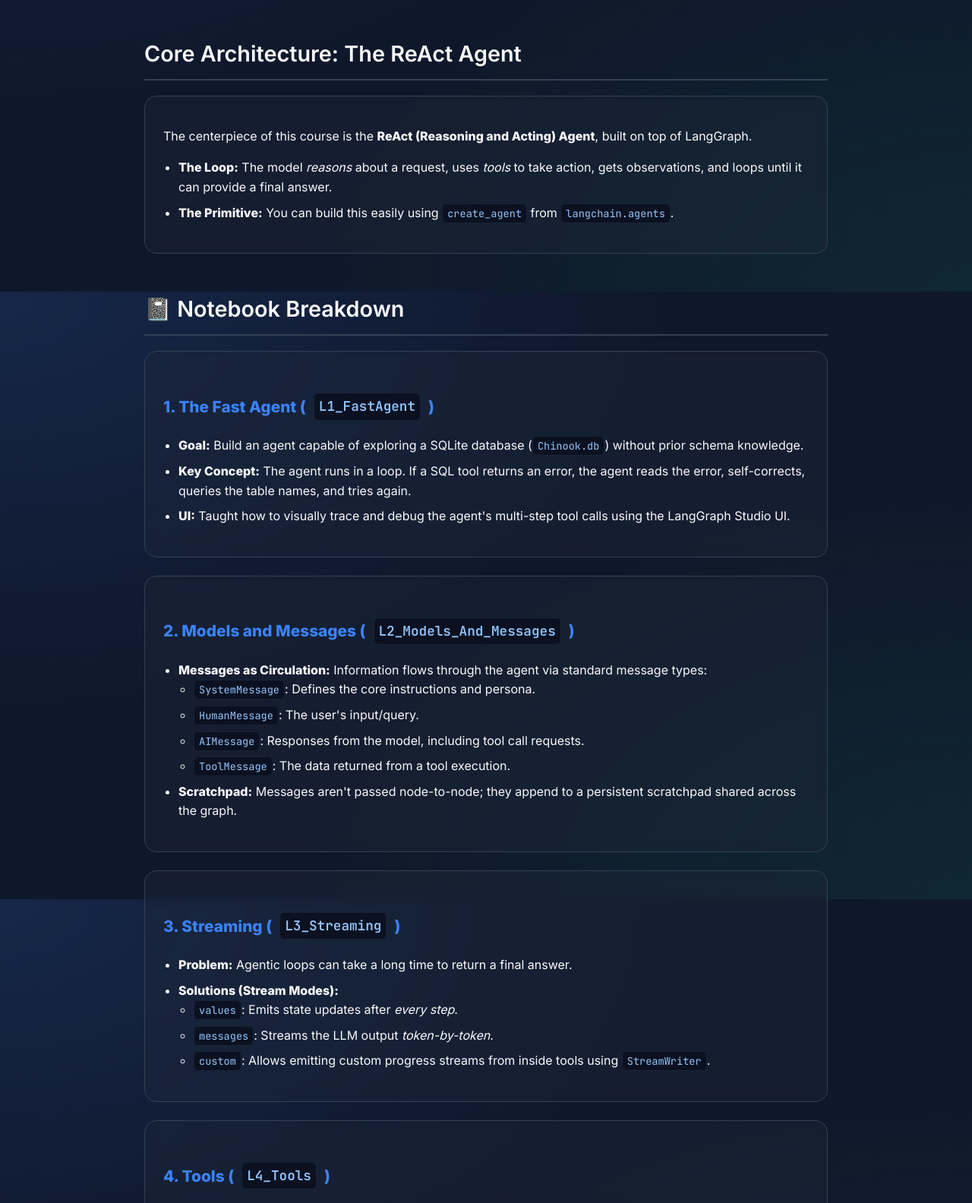
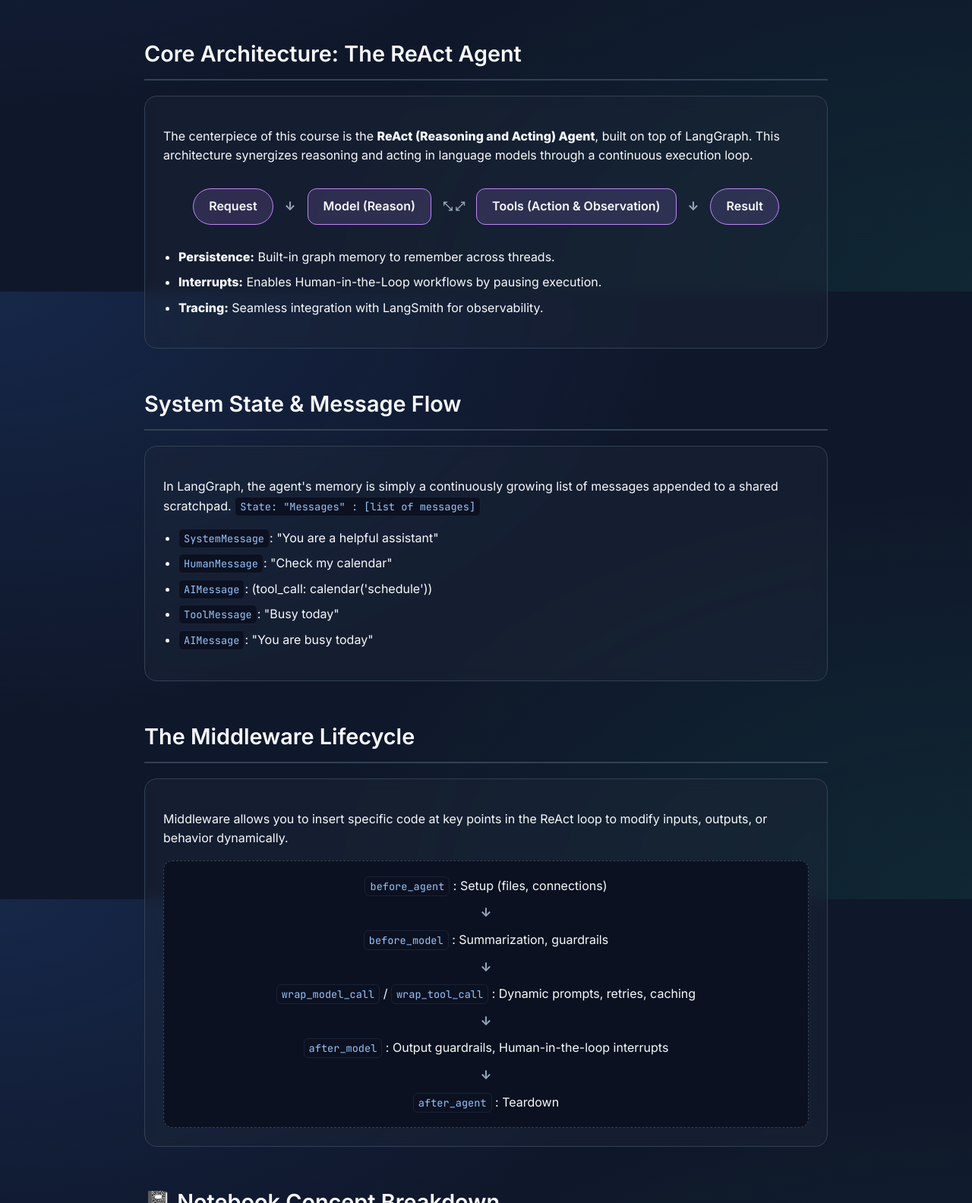
Before and after one commit to Jgursaha/aiProjects, a plain HTML site: page qs LangChain Essentials Python/langchain_essentials_summary.html in a window 1280 px wide. Shown: the part 1216-2800 px from the top of the page at 76% size. Drawn offline with Linux system fonts and the light colour scheme.

Commit message:
Enhance HTML summary with slide architecture, lifecycle diagrams, and acknowledgement

```diff
--- a/qs LangChain Essentials Python/langchain_essentials_summary.html
+++ b/qs LangChain Essentials Python/langchain_essentials_summary.html
@@ -17,6 +17,7 @@
             --accent: #10b981;
             --code-bg: #0b1120;
             --border: #334155;
+            --purple-light: #c084fc;
         }
 
         body {
@@ -170,6 +171,54 @@
             color: var(--accent);
         }
 
+        /* Flow Diagrams & Images */
+        .flow-container {
+            display: flex;
+            align-items: center;
+            justify-content: center;
+            gap: 15px;
+            margin: 30px 0;
+            flex-wrap: wrap;
+        }
+
+        .flow-node {
+            background: rgba(192, 132, 252, 0.15);
+            border: 1px solid var(--purple-light);
+            color: var(--text-main);
+            padding: 10px 20px;
+            border-radius: 12px;
+            font-weight: 600;
+            text-align: center;
+        }
+
+        .flow-arrow {
+            color: var(--text-muted);
+            font-weight: bold;
+        }
+
+        .flow-vertical {
+            display: flex;
+            flex-direction: column;
+            align-items: center;
+            gap: 10px;
+            background: var(--code-bg);
+            padding: 20px;
+            border-radius: 12px;
+            border: 1px dashed var(--border);
+        }
+
+        .concept-image {
+            margin: 20px 0;
+            text-align: center;
+        }
+
+        .concept-image img {
+            max-width: 100%;
+            border-radius: 12px;
+            border: 1px solid var(--border);
+            box-shadow: 0 4px 20px rgba(0, 0, 0, 0.2);
+            background-color: #fff; /* Some slide assets might have transparent backgrounds that need white for readability */
+        }
     </style>
 </head>
 <body>
@@ -177,7 +226,7 @@
 <div class="container">
     <header>
         <h1>🧠 LangChain Essentials - Python</h1>
-        <p class="subtitle">A succinct reference guide summarizing the core concepts learned in the course, serving as a memory jog for future application building.</p>
+        <p class="subtitle">A comprehensive reference guide summarizing the core architectural concepts, ReAct flow, and Jupyter Notebook labs from the course.</p>
     </header>
 
     <h2>Lecture Quick Reference</h2>
@@ -242,48 +291,91 @@
 
     <h2>Core Architecture: The ReAct Agent</h2>
     <div class="card">
-        <p>The centerpiece of this course is the <strong>ReAct (Reasoning and Acting) Agent</strong>, built on top of LangGraph.</p>
+        <p>The centerpiece of this course is the <strong>ReAct (Reasoning and Acting) Agent</strong>, built on top of LangGraph. This architecture synergizes reasoning and acting in language models through a continuous execution loop.</p>
+
+        <div class="flow-container">
+            <div class="flow-node" style="border-radius: 30px;">Request</div>
+            <div class="flow-arrow">↓</div>
+            <div class="flow-node">Model (Reason)</div>
+            <div class="flow-arrow">⤡ ⤢</div>
+            <div class="flow-node">Tools (Action & Observation)</div>
+            <div class="flow-arrow">↓</div>
+            <div class="flow-node" style="border-radius: 30px;">Result</div>
+        </div>
+
         <ul>
-            <li><strong>The Loop:</strong> The model <em>reasons</em> about a request, uses <em>tools</em> to take action, gets observations, and loops until it can provide a final answer.</li>
-            <li><strong>The Primitive:</strong> You can build this easily using <code>create_agent</code> from <code>langchain.agents</code>.</li>
+            <li><strong>Persistence:</strong> Built-in graph memory to remember across threads.</li>
+            <li><strong>Interrupts:</strong> Enables Human-in-the-Loop workflows by pausing execution.</li>
+            <li><strong>Tracing:</strong> Seamless integration with LangSmith for observability.</li>
         </ul>
     </div>
 
-    <h2>📓 Notebook Breakdown</h2>
+    <h2>System State & Message Flow</h2>
+    <div class="card">
+        <p>In LangGraph, the agent's memory is simply a continuously growing list of messages appended to a shared scratchpad. <code>State: "Messages" : [list of messages]</code></p>
+        <ul>
+            <li><code>SystemMessage</code>: "You are a helpful assistant"</li>
+            <li><code>HumanMessage</code>: "Check my calendar"</li>
+            <li><code>AIMessage</code>: (tool_call: calendar('schedule'))</li>
+            <li><code>ToolMessage</code>: "Busy today"</li>
+            <li><code>AIMessage</code>: "You are busy today"</li>
+        </ul>
+    </div>
+
+    <h2>The Middleware Lifecycle</h2>
+    <div class="card">
+        <p>Middleware allows you to insert specific code at key points in the ReAct loop to modify inputs, outputs, or behavior dynamically.</p>
+        <div class="flow-vertical">
+            <div><code>before_agent</code> : Setup (files, connections)</div>
+            <div class="flow-arrow">↓</div>
+            <div><code>before_model</code> : Summarization, guardrails</div>
+            <div class="flow-arrow">↓</div>
+            <div><code>wrap_model_call</code> / <code>wrap_tool_call</code> : Dynamic prompts, retries, caching</div>
+            <div class="flow-arrow">↓</div>
+            <div><code>after_model</code> : Output guardrails, Human-in-the-loop interrupts</div>
+            <div class="flow-arrow">↓</div>
+            <div><code>after_agent</code> : Teardown</div>
+        </div>
+    </div>
+
+    <h2>📓 Notebook Concept Breakdown</h2>
 
     <div class="card">
         <h3>1. The Fast Agent (<code>L1_FastAgent</code>)</h3>
+        <p><strong>Concept:</strong> A ReAct agent is built with <code>create_agent</code>. It acts as the orchestration engine connecting your user requests, a language model (for reasoning), and your database/tools (for acting and observing).</p>
+        <div class="concept-image">
+            <img src="lca-langchainV1-essentials/python/assets/LC_L1_Top.png" alt="ReAct Agent Flow">
+        </div>
         <ul>
             <li><strong>Goal:</strong> Build an agent capable of exploring a SQLite database (<code>Chinook.db</code>) without prior schema knowledge.</li>
-            <li><strong>Key Concept:</strong> The agent runs in a loop. If a SQL tool returns an error, the agent reads the error, self-corrects, queries the table names, and tries again.</li>
-            <li><strong>UI:</strong> Taught how to visually trace and debug the agent's multi-step tool calls using the LangGraph Studio UI.</li>
+            <li><strong>Key Takeaway:</strong> The agent runs in a loop. If a SQL tool returns an error, the agent reads the error observation, self-corrects, queries the table names, and tries again.</li>
         </ul>
     </div>
 
     <div class="card">
         <h3>2. Models and Messages (<code>L2_Models_And_Messages</code>)</h3>
+        <p><strong>Concept:</strong> Elements of the system communicate exclusively by appending message objects to a persistent <code>State</code> array.</p>
+        <div class="concept-image">
+            <img src="lca-langchainV1-essentials/python/assets/LC_Messages.png" alt="Message Flow State">
+        </div>
         <ul>
-            <li><strong>Messages as Circulation:</strong> Information flows through the agent via standard message types:
-                <ul>
-                    <li><code>SystemMessage</code>: Defines the core instructions and persona.</li>
-                    <li><code>HumanMessage</code>: The user's input/query.</li>
-                    <li><code>AIMessage</code>: Responses from the model, including tool call requests.</li>
-                    <li><code>ToolMessage</code>: The data returned from a tool execution.</li>
-                </ul>
-            </li>
+            <li><strong>Messages as Circulation:</strong> Information flows through standard message types: <code>SystemMessage</code>, <code>HumanMessage</code>, <code>AIMessage</code>, and <code>ToolMessage</code>.</li>
             <li><strong>Scratchpad:</strong> Messages aren't passed node-to-node; they append to a persistent scratchpad shared across the graph.</li>
         </ul>
     </div>
 
     <div class="card">
         <h3>3. Streaming (<code>L3_Streaming</code>)</h3>
+        <p><strong>Concept:</strong> Since agentic loops can be slow, streaming allows you to emit data token-by-token or step-by-step directly to the user to support highly interactive applications.</p>
+        <div class="concept-image">
+            <img src="lca-langchainV1-essentials/python/assets/LC_streaming.png" alt="Streaming Updates">
+        </div>
         <ul>
-            <li><strong>Problem:</strong> Agentic loops can take a long time to return a final answer.</li>
             <li><strong>Solutions (Stream Modes):</strong>
                 <ul>
                     <li><code>values</code>: Emits state updates after <em>every step</em>.</li>
                     <li><code>messages</code>: Streams the LLM output <em>token-by-token</em>.</li>
-                    <li><code>custom</code>: Allows emitting custom progress streams from inside tools using <code>StreamWriter</code>.</li>
+                    <li><code>custom</code>: Allows emitting user-defined data streams from inside tools.</li>
                 </ul>
             </li>
         </ul>
@@ -291,56 +383,71 @@
 
     <div class="card">
         <h3>4. Tools (<code>L4_Tools</code>)</h3>
+        <p><strong>Concept:</strong> Tools provide the "Action" part of ReAct. The Reasoning Node uses the tool's python description to decide when and how to call the tool, and the result acts as the "Observation".</p>
         <ul>
             <li><strong>Action Generators:</strong> Standard Python functions wrapped in a <code>@tool</code> decorator.</li>
-            <li><strong>Discovery:</strong> The LLM decides when and how to use a tool based entirely on the function's name, type hints, and docstring.</li>
             <li><strong>Optimization:</strong> Setting <code>parse_docstring=True</code> explicitly parses Google-style docstrings into strict metadata schemas for the LLM.</li>
         </ul>
     </div>
 
     <div class="card">
         <h3>5. Tools with MCP (<code>L5_Tools_w_MCP</code>)</h3>
+        <p><strong>Concept:</strong> You don't have to write all tools in Python. The Model Context Protocol allows the agent to reach out to an external server (e.g. running on Node.js) to execute tools.</p>
         <ul>
-            <li><strong>Model Context Protocol:</strong> An open standard that allows agents to use tools hosted <em>outside</em> of the Python process.</li>
+            <li><strong>Model Context Protocol:</strong> An open standard interface.</li>
             <li><strong>Usage:</strong> Utilized <code>MultiServerMCPClient</code> to connect to a local <code>npx</code> server, loading external tools directly into the LangChain agent.</li>
         </ul>
     </div>
 
     <div class="card">
         <h3>6. Memory (<code>L6_Memory</code>)</h3>
+        <p><strong>Concept:</strong> Without memory, the agent forgets previous messages (like "What did I buy?"). By utilizing a Checkpointer and a Thread ID, the agent gains long-term or session-based memory.</p>
+        <div class="concept-image">
+            <img src="lca-langchainV1-essentials/python/assets/LC_Memory_before.png" alt="Memory Architecture">
+        </div>
         <ul>
             <li><strong>Context:</strong> <code>RuntimeContext</code> is used to inject static dependencies (like DB connections) into tools.</li>
-            <li><strong>Short-Term Memory:</strong> Fix amnesia by adding <code>MemorySaver()</code> (checkpointing) and passing a <code>thread_id</code> in the config to bind conversation state.</li>
+            <li><strong>Short-Term Memory:</strong> Fix amnesia by adding <code>MemorySaver()</code> (checkpointing) and passing a <code>thread_id</code> in the config.</li>
         </ul>
     </div>
 
     <div class="card">
         <h3>7. Structured Output (<code>L7_StructuredOutput</code>)</h3>
+        <p><strong>Concept:</strong> Forcing the LLM to format its response as strict JSON so it can be parsed by subsequent computer systems (like extracting exact Name and Email strings).</p>
+        <div class="concept-image">
+            <img src="lca-langchainV1-essentials/python/assets/LC_StructuredOutput.png" alt="Structured Output Generation">
+        </div>
         <ul>
-            <li><strong>Goal:</strong> Forcing the LLM to reply with strict, predictable JSON data for computer systems to read.</li>
             <li><strong>Usage:</strong> By providing a <code>response_format</code> (like a Pydantic Model or a TypedDict), the agent outputs validated, structured data instead of raw text.</li>
         </ul>
     </div>
 
     <div class="card">
-        <h3>8. Dynamic Prompting & Middleware (<code>L8_Dynamic_Prompt</code>)</h3>
+        <h3>8. Dynamic Prompting (<code>L8_Dynamic_Prompt</code>)</h3>
+        <p><strong>Concept:</strong> Prompts must cover all phases and conditions of a task, but static prompts get too large. We can dynamically choose and inject the correct System Prompt at runtime using middleware.</p>
+        <div class="concept-image">
+            <img src="lca-langchainV1-essentials/python/assets/LC_DynamicPrompts.png" alt="Dynamic Prompt Selection">
+        </div>
         <ul>
-            <li><strong>Middleware:</strong> Allows inserting custom code to intercept agent steps.</li>
-            <li><strong>Dynamic Prompts:</strong> Use middleware functions to conditionally build and swap System Prompts on the fly based on runtime context (e.g. <code>is_employee</code> flag).</li>
+            <li><strong>Dynamic Prompts:</strong> Use middleware functions to conditionally build and swap System Prompts on the fly based on runtime context (e.g. table access limits).</li>
         </ul>
     </div>
 
     <div class="card">
         <h3>9. Human in the Loop (HITL) (<code>L9_HITL</code>)</h3>
+        <p><strong>Concept:</strong> Some tool actions are too dangerous to run automatically. We can inject an interrupt hook into the loop to pause execution until a human reviews the action.</p>
+        <div class="concept-image">
+            <img src="lca-langchainV1-essentials/python/assets/LC_HITL.png" alt="Human in the Loop Pause">
+        </div>
         <ul>
-            <li><strong>Safety & Control:</strong> Adding interrupt breakpoints to the agent.</li>
-            <li><strong>Usage:</strong> Pausing the graph to require manual human approval, rejection, or edits before executing sensitive tool calls.</li>
+            <li><strong>Safety & Control:</strong> Adding an interrupt breakpoint to the agent via <code>after_model</code>.</li>
+            <li><strong>Usage:</strong> Pausing the graph to require manual human approval, rejection, or edits before executing sensitive tool calls like <code>execute_sql</code>.</li>
         </ul>
     </div>
 
-    <div class="tip">
-        <strong>💡 Pro Tip:</strong> To review these concepts in code, open the corresponding Jupyter Notebook (<code>.ipynb</code> files) in your <code>python/</code> directory. Each notebook provides the direct, runnable implementation of the concepts summarized above!
-    </div>
+    <footer style="text-align: center; padding: 30px; margin-top: 40px; border-top: 1px solid var(--border); color: var(--text-muted); font-size: 0.9rem;">
+        <p><strong>Acknowledgement:</strong> All conceptual diagrams and images used in this summary are sourced directly from the official LangChain training material as part of the <a href="https://academy.langchain.com/courses/take/langchain-essentials-python/lessons/69387052-overview" target="_blank" style="color: var(--primary); text-decoration: none;">LangChain Essentials - Python</a> course.</p>
+    </footer>
 
 </div>
 
```
